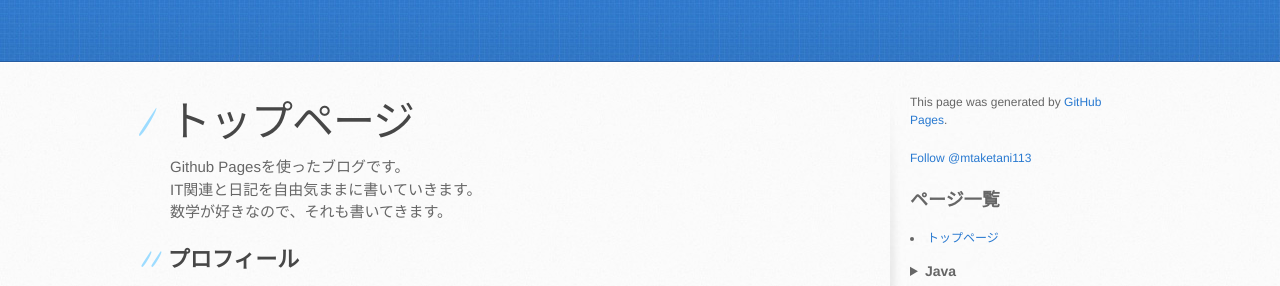
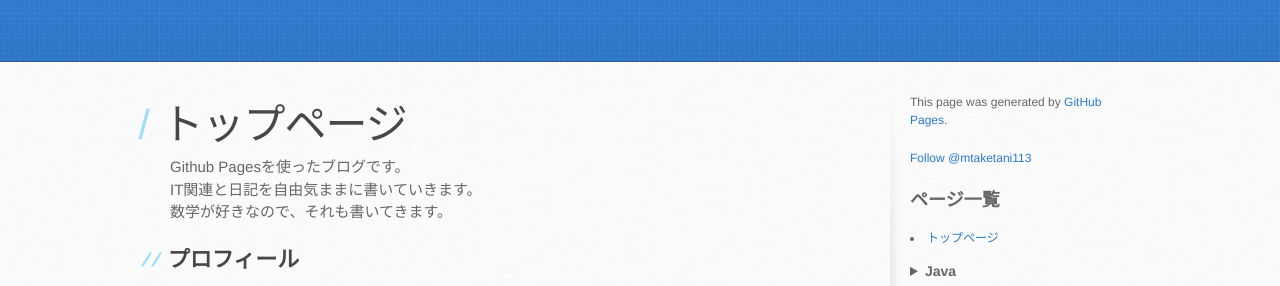
Before and after one commit to mtaketani113/mtaketani113.github.io, a Jekyll site: the page built from index.md, in a window 1280 px wide. Shown: the part 177-463 px from the top of the page. Built offline with Jekyll 4.4.1, drawn with Linux system fonts in a browser that asks for light colours; comment, search, counter and statistics services are not loaded; the repository's description, which GitHub fills in, is left out.

Commit message:
文字が読みにくいので修正

```diff
--- a/_sass/jekyll-theme-architect.scss
+++ b/_sass/jekyll-theme-architect.scss
@@ -200,7 +200,6 @@ form {
 #main-content h1 {
   margin-top: 0;
   margin-bottom: 0;
-  font-family: 'Architects Daughter', 'Helvetica Neue', Helvetica, Arial, serif;
   font-size: 2.8em;
   font-weight: normal;
   color: #474747;
```
